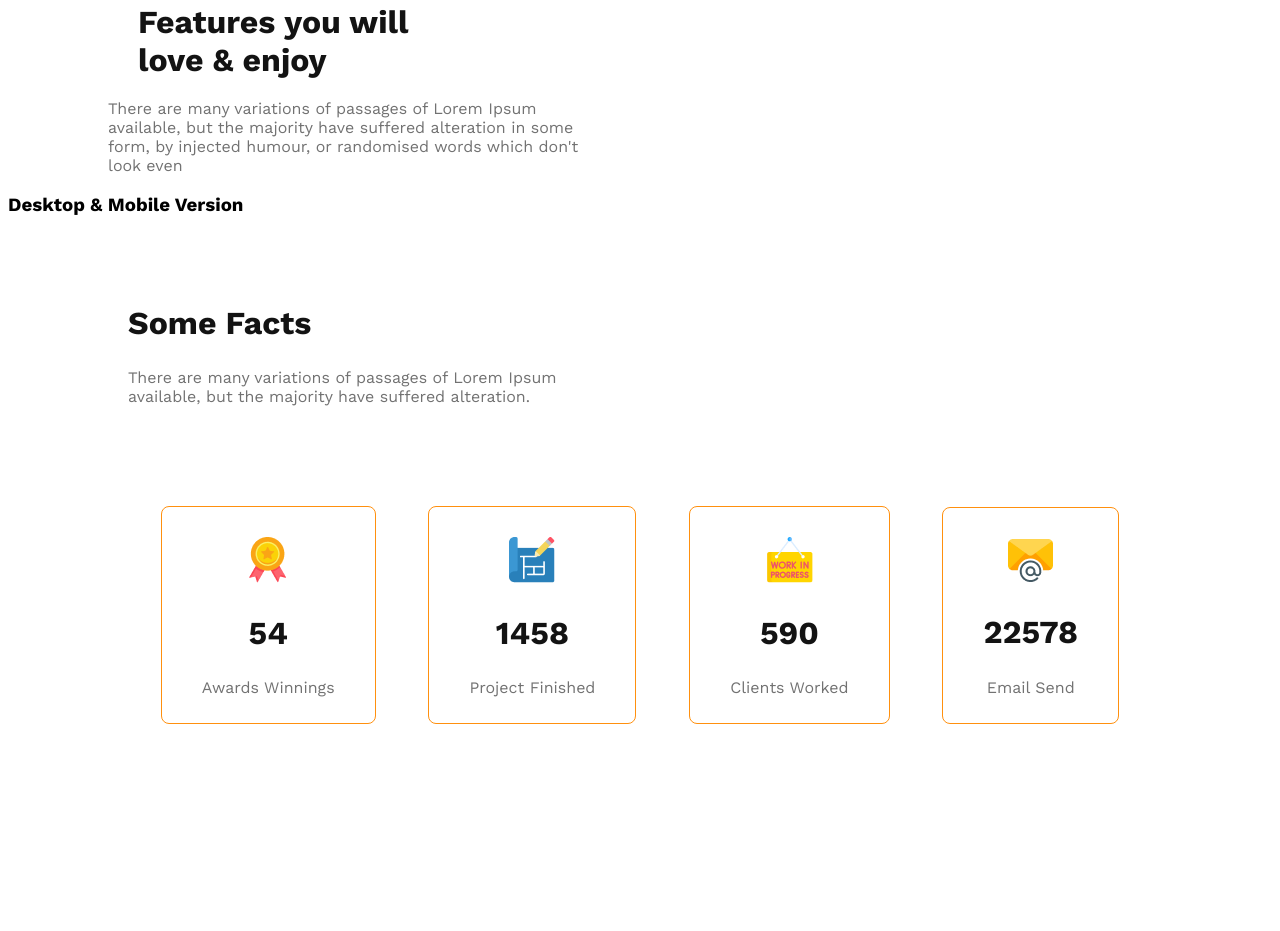
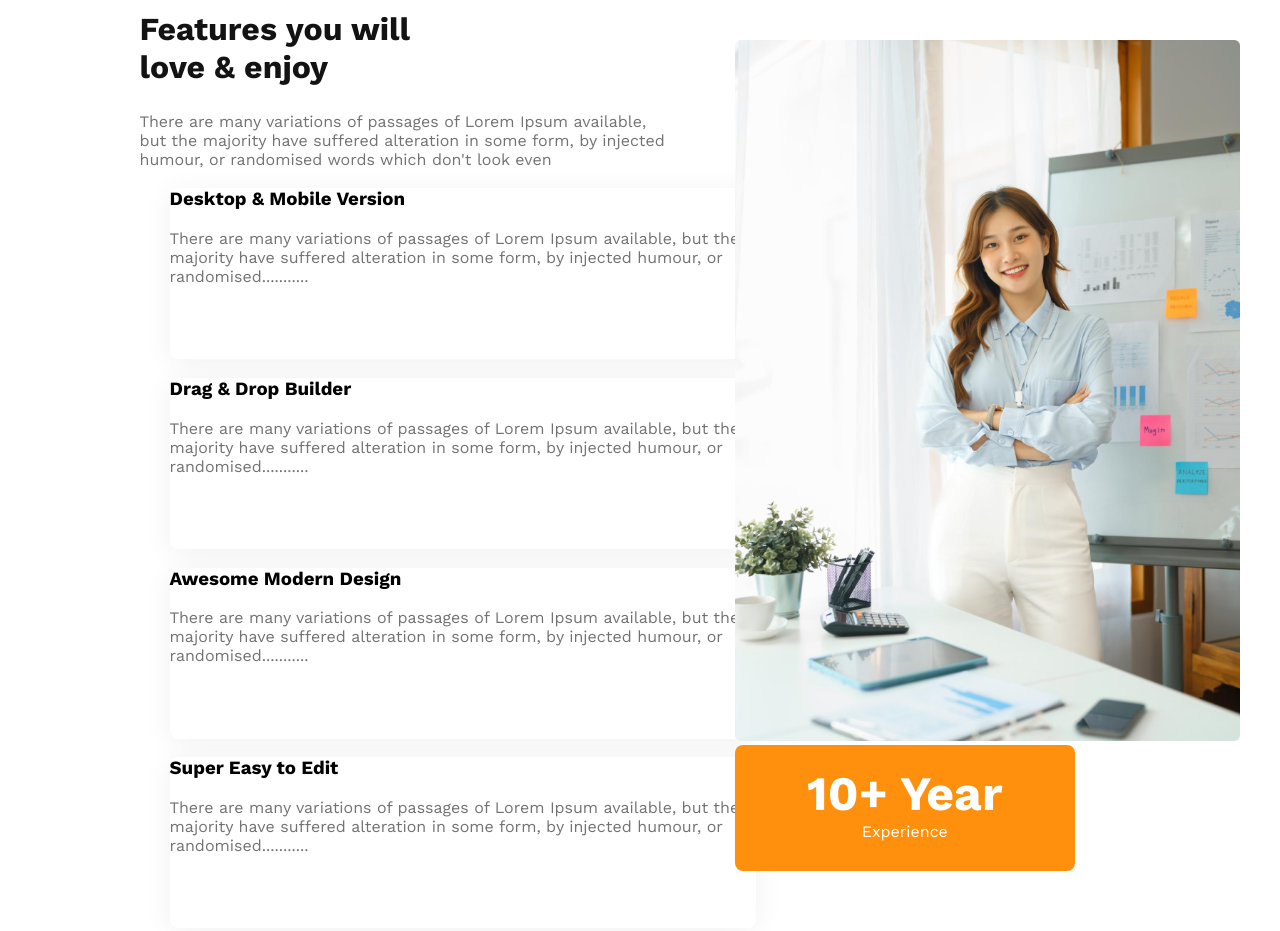
Before and after one commit to ShahariarSohan/g3-architect, a plain HTML site: page index.html in a window 1280 px wide. Shown: the part 1753-2684 px from the top of the page. Before the commit the page ends 2577 px from the top, so only its background shows below. Drawn offline with nearby package versions, Linux system fonts and the light colour scheme.

Commit message:
I have stacked

```diff
--- a/index.html
+++ b/index.html
@@ -55,25 +55,28 @@
             <div class="feature-card-container">
                 <div class="card">
                     <h3>Desktop & Mobile Version</h3>
-                    <p class="paragraph-primary"></p>
+                    <p class="paragraph-primary">There are many variations of passages of Lorem Ipsum available, but the majority have suffered alteration in some form, by injected humour, or randomised...........</p>
                 </div>
                 <div class="card">
-                    <h3></h3>
-                    <p class="paragraph-primary"></p>
+                    <h3>Drag & Drop Builder</h3>
+                    <p class="paragraph-primary">There are many variations of passages of Lorem Ipsum available, but the majority have suffered alteration in some form, by injected humour, or randomised...........</p>
                 </div>
                 <div class="card">
-                    <h3></h3>
-                    <p class="paragraph-primary"></p>
+                    <h3>Awesome Modern Design</h3>
+                    <p class="paragraph-primary">There are many variations of passages of Lorem Ipsum available, but the majority have suffered alteration in some form, by injected humour, or randomised...........</p>
                 </div>
                 <div class="card">
-                    <h3></h3>
-                    <p class="paragraph-primary"></p>
+                    <h3>Super Easy to Edit</h3>
+                    <p class="paragraph-primary">There are many variations of passages of Lorem Ipsum available, but the majority have suffered alteration in some form, by injected humour, or randomised...........</p>
                 </div>
             </div>
             </div>
             <div class="feature-img-container">
-                <img src="" alt="">
-                <div class="ten-years"></div>
+                <img class="feature-img" src="images/architect.png" alt="">
+                <div class="ten-years">
+                    <h2 class="ten-year-heading">10+ Year</h2>
+                    <p class="ten-year-para">Experience</p>
+                </div>
             </div>
 
         </section>
--- a/style.css
+++ b/style.css
@@ -137,7 +137,7 @@ nav ul li a {
 
 .box {
     text-align: center;
-    padding:10px 40px;
+    padding: 10px 40px;
     border-radius: 8px;
     border: 1px solid #FF900E;
 }
@@ -145,12 +145,58 @@ nav ul li a {
 .icon-img {
     margin-top: 20px;
 }
+
 /* feature section styles */
-.feature-title{
-    margin:20px 800px 20px 130px;
+.feature-container{
+    display:flex;
+    justify-content: space-around;
+    align-items: center;
 }
-.feature-para{
-    margin:0 660px 0 100px;
+.feature-content{
+    width:50%;
+
+}
+.feature-title {
+    margin-left:100px;
+}
+
+.feature-para {
+   margin-left:100px
+}
+.feature-img-container{
+    width:40%;
+}
+.feature-img{
+    width:100%;
+}
+
+.card {
+    margin-left:130px;
+    width: 586px;
+    height: 171px;
+    border-radius: 8px;
+    background: #FFF;
+    box-shadow: 0px 4px 30px 0px rgba(0, 0, 0, 0.06);
+}
+
+.ten-years {
+    text-align: center;
+    color: #FFF;
+    width: 340px;
+    border-radius: 8px;
+    background: #FF900E;
+}
+
+.ten-year-heading {
+    font-size: 3em;
+    font-weight: 700;
+    padding:20px 20px 0 20px;
+    margin:0;
+
+}
+.ten-year-para{
+    padding:0px 30px 30px 30px;
+    margin:0;
 }
 
 /* media query */
@@ -169,7 +215,7 @@ nav ul li a {
     }
 
     .team-img,
-    .team-content{
+    .team-content {
         width: 100%;
     }
 
@@ -191,9 +237,10 @@ nav ul li a {
         margin: 40px auto;
         gap: 20px;
     }
-    .box{
-       width:100%;
-       padding:10px ;
+
+    .box {
+        width: 100%;
+        padding: 10px;
     }
 
 }
@@ -202,32 +249,35 @@ nav ul li a {
     .nav-container {
         padding: 50px 60px;
     }
+
     .banner-content {
         width: 80%;
     }
-    .team-container
-     {
+
+    .team-container {
         flex-direction: column;
     }
-    .facts-box-container
-     {
+
+    .facts-box-container {
         flex-direction: column;
-        gap:20px;
-     }
-    .team-img
-    {
+        gap: 20px;
+    }
+
+    .team-img {
         width: 100%;
     }
+
     .team-content {
         width: 90%;
     }
 
-    .facts-content{
-        width:70%;
-        margin:auto;
+    .facts-content {
+        width: 70%;
+        margin: auto;
     }
-    .box{
-        width:100%;
-        padding:10px ;
-     }
+
+    .box {
+        width: 100%;
+        padding: 10px;
+    }
 }
```
